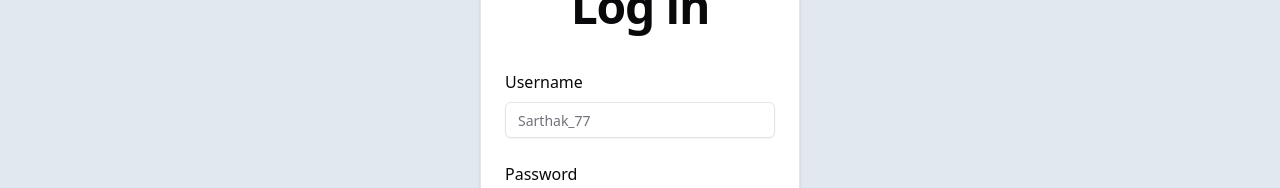
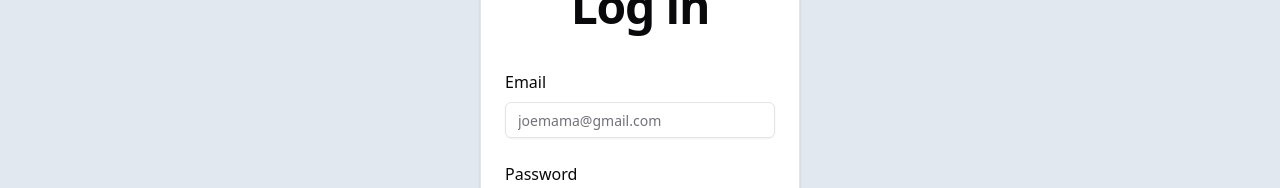
Before and after one commit to happylakhotia/medical_mice_destination, a Next.js app: page /login in a window 1280 px wide. Shown: the part 212-400 px from the top of the page. Built offline with nearby package versions, Linux system fonts and the light colour scheme.

Commit message:
feat+docs: changed placeholder text and type of input for in login (Username -> Email)

```diff
--- a/app/login/page.tsx
+++ b/app/login/page.tsx
@@ -2,7 +2,6 @@ import NavBar from "@/components/NavBar"
 import {
   Card,
   CardContent,
-  CardDescription,
   CardFooter,
   CardHeader,
   CardTitle,
@@ -31,8 +30,8 @@ function LogInForm() {
           </CardHeader>
           <CardContent className="flex-1 flex flex-col gap-6">
             <div className="flex flex-col gap-2">
-              <Label htmlFor="username" className="text-base">Username</Label>
-              <Input id="username" placeholder="Sarthak_77" />
+              <Label htmlFor="email" className="text-base">Email</Label>
+              <Input id="email" placeholder="joemama@gmail.com" />
             </div>
             <div className="flex flex-col gap-2">
               <Label htmlFor="password" className="text-base">Password</Label>
@@ -75,16 +74,3 @@ export default function LogIn() {
     </main>
   )
 }
-
-{/* <Card>
-  <CardHeader>
-    <CardTitle>Card Title</CardTitle>
-    <CardDescription>Card Description</CardDescription>
-  </CardHeader>
-  <CardContent>
-    <p>Card Content</p>
-  </CardContent>
-  <CardFooter>
-    <p>Card Footer</p>
-  </CardFooter>
-</Card> */}
```
